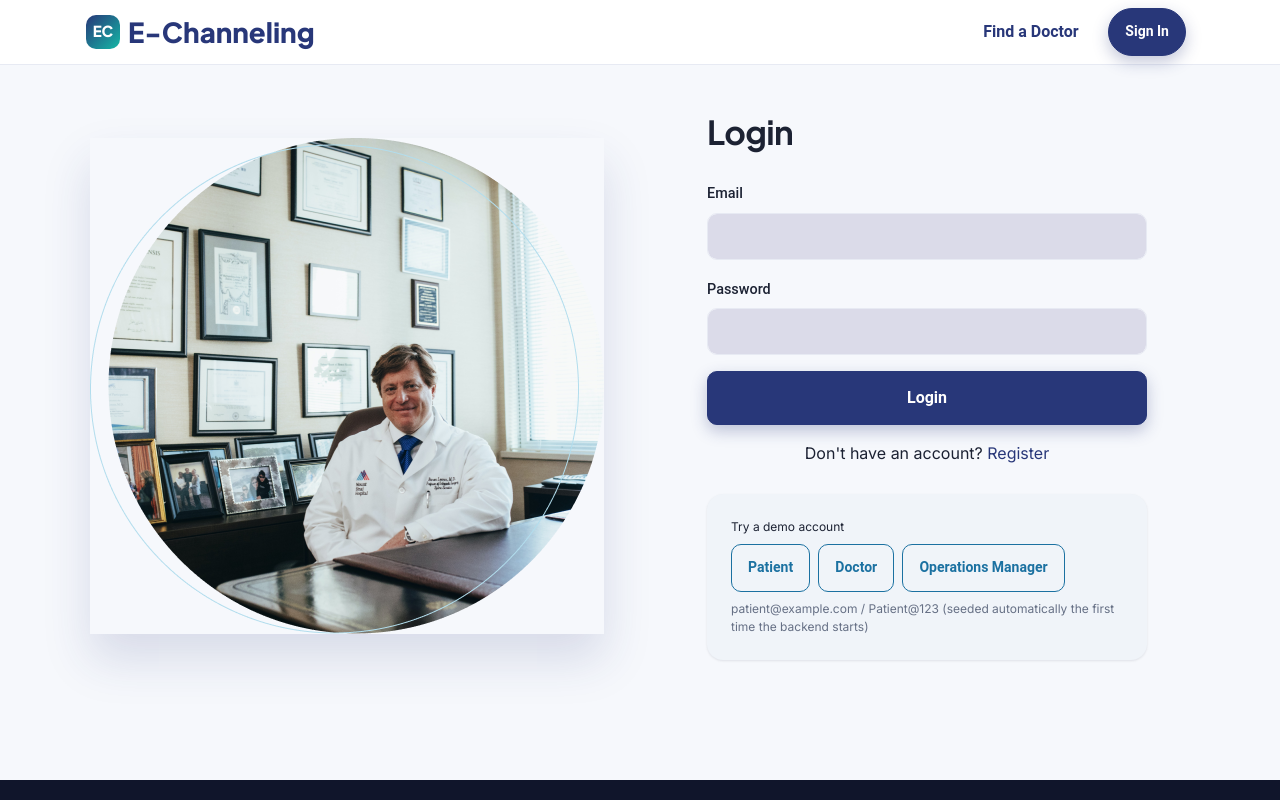
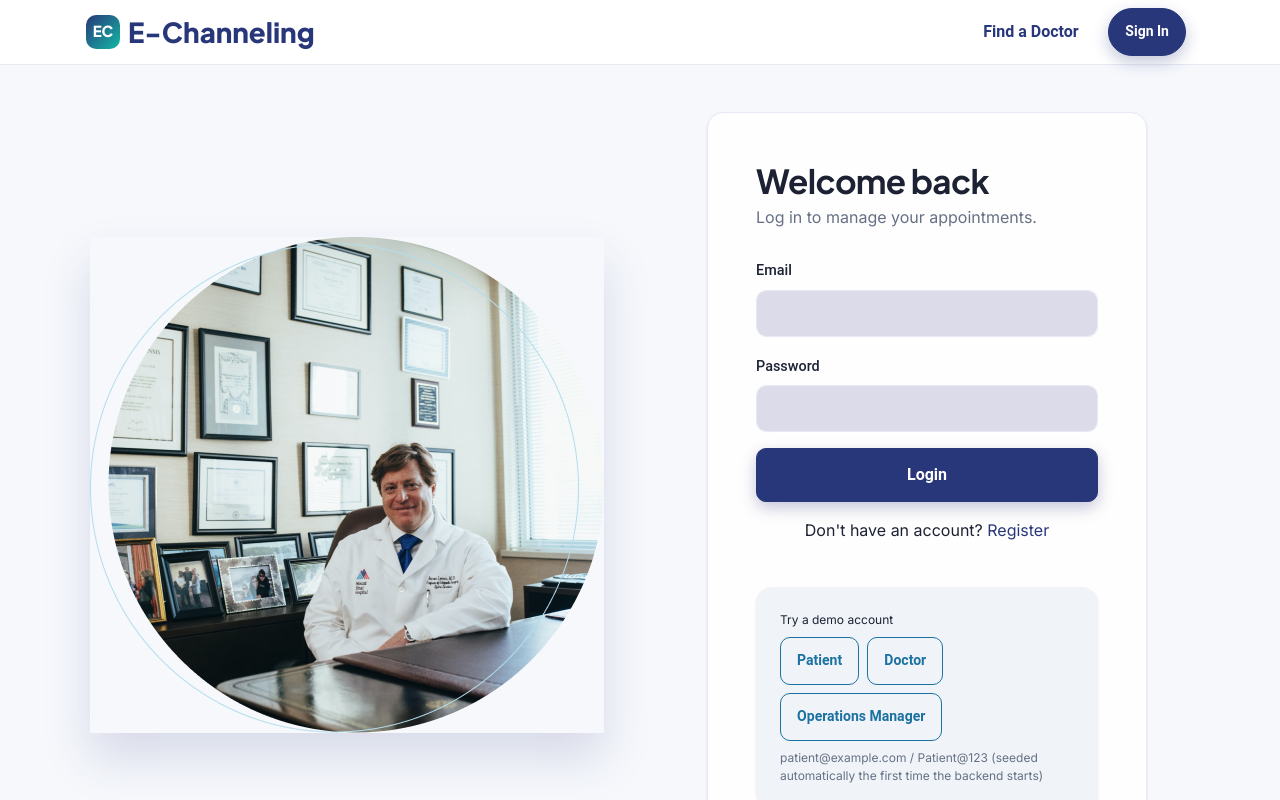
Before and after one commit to Chathu8616/e-channeling-system, a React (Vite) app in the folder echanneling-frontend/: page /login in a window 1280 px wide. Shown: the top 800 px of the page. Built offline with nearby package versions, Linux system fonts and the light colour scheme.

Commit message:
Wrap login and register forms in cards for consistency

```diff
--- a/echanneling-frontend/src/pages/auth/LoginPage.jsx
+++ b/echanneling-frontend/src/pages/auth/LoginPage.jsx
@@ -49,8 +49,9 @@ export default function LoginPage() {
         </div>
 
         <div className="col-lg-6">
-          <form className="form-narrow" onSubmit={handleSubmit}>
-            <h2 className="mb-4">Login</h2>
+          <form className="form-narrow card p-4 p-md-5" onSubmit={handleSubmit}>
+            <h2 className="mb-1">Welcome back</h2>
+            <p className="text-muted mb-4">Log in to manage your appointments.</p>
 
             <div className="mb-3">
               <label className="form-label">Email</label>
--- a/echanneling-frontend/src/pages/auth/RegisterPage.jsx
+++ b/echanneling-frontend/src/pages/auth/RegisterPage.jsx
@@ -39,8 +39,9 @@ export default function RegisterPage() {
           />
         </div>
         <div className="col-lg-6">
-      <form className="form-narrow" onSubmit={handleSubmit}>
-        <h2 className="mb-4">Create an account</h2>
+      <form className="form-narrow card p-4 p-md-5" onSubmit={handleSubmit}>
+        <h2 className="mb-1">Create an account</h2>
+        <p className="text-muted mb-4">It only takes a minute.</p>
 
         <div className="mb-3">
           <label className="form-label">Full name</label>
```
